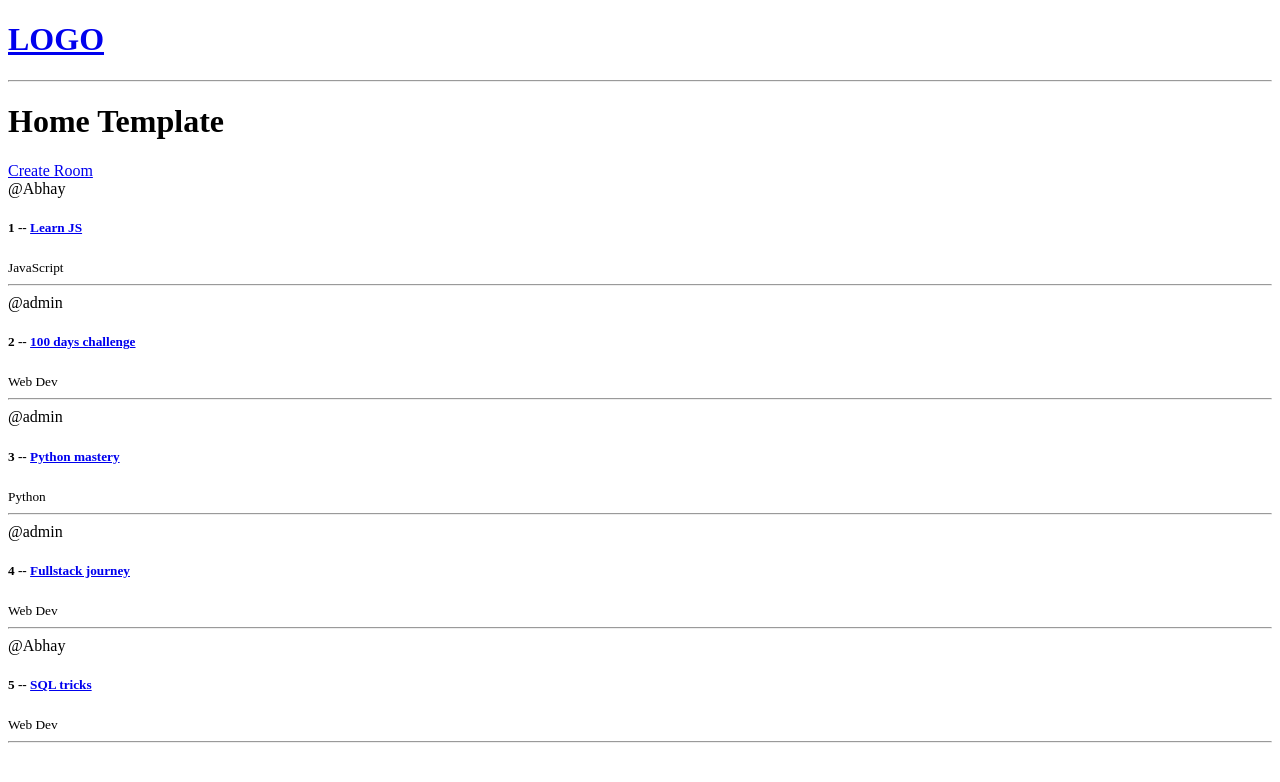
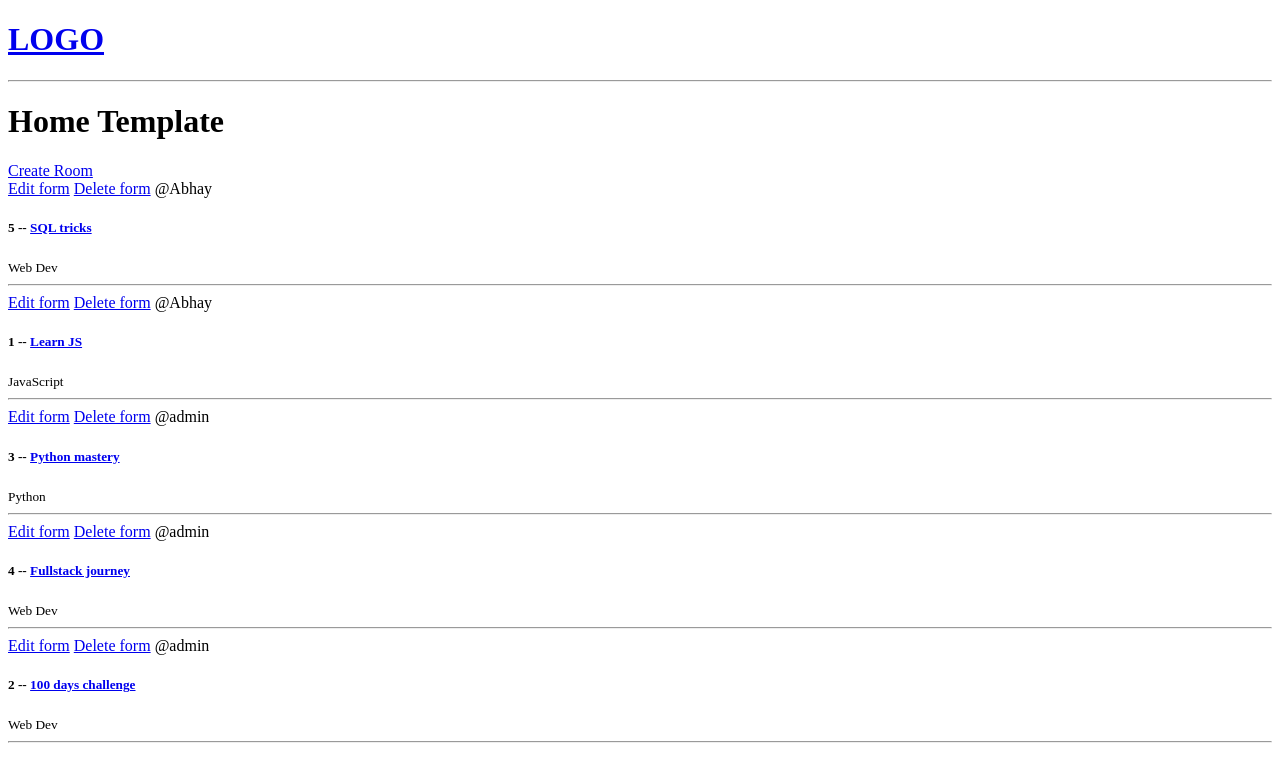
Before and after one commit to AbhayParasharhere/DjangoStudyBuddy, a Django app: page / in a window 1280 px wide. Shown: the top 782 px of the page. Run offline with Django 4.2, Linux system fonts and the light colour scheme; data comes from the database, SQL or seed files in the repository; both versions use the stored data as it was after the commit.

Commit message:
Add update and delete room functionality

```diff
--- a/studybuddy/base/models.py
+++ b/studybuddy/base/models.py
@@ -18,6 +18,9 @@ class Room(models.Model):
     updated = models.DateTimeField(auto_now=True)
     created = models.DateTimeField(auto_now_add=True)
 
+    class Meta:
+        ordering = ['-updated', '-created']
+
     def __str__(self):
         return self.name
 
--- a/studybuddy/base/templates/base/home.html
+++ b/studybuddy/base/templates/base/home.html
@@ -10,6 +10,8 @@
 
         {% for room in rooms %}
         <div>
+            <a href="{%url 'update-room' room.id%}">Edit form</a>
+            <a href="{%url 'delete-room' room.id%}">Delete form</a>
             <span>@{{room.host.username}}</span>
             <h5>
                 {{room.id}} -- <a href="{% url 'room' room.id%}">
@@ -18,7 +20,7 @@
 
             </h5>
             <small>{{room.topic.name}}</small>
-            <hr>
+            <hr />
         {% endfor %}
     </div>
 </div>
--- a/studybuddy/base/urls.py
+++ b/studybuddy/base/urls.py
@@ -4,5 +4,7 @@ from . import views
 urlpatterns = [
     path('', views.home, name='home'),
     path('room/<str:pk>/', views.room, name='room'),
-    path('create-room/', views.createRoom, name="create-room")
+    path('create-room/', views.createRoom, name="create-room"),
+    path('update-room/<str:pk>/', views.updateRoom, name="update-room"),
+    path('delete-room/<str:pk>/', views.deleteRoom, name="delete-room"),
 ]
--- a/studybuddy/base/views.py
+++ b/studybuddy/base/views.py
@@ -25,3 +25,24 @@ def createRoom(request):
             return redirect('home')
     context = {'form': form}
     return render(request, 'base/room_form.html', context)
+
+
+def updateRoom(request, pk):
+    room = Room.objects.get(id=pk)
+    form = RoomForm(instance=room)
+    if request.method == 'POST':
+        form = RoomForm(request.POST, instance=room)
+        if form.is_valid():
+            form.save()
+            return redirect('home')
+    context = {'form': form}
+    return render(request, 'base/room_form.html', context)
+
+
+def deleteRoom(request, pk):
+    room = Room.objects.get(id=pk)
+    if request.method == 'POST':
+        room.delete()
+        return redirect('home')
+    context = {'obj': room}
+    return render(request, 'base/delete.html', context)
```
Also changed, not shown: studybuddy/base/templates/base/delete.html (added, +12 -0 lines), studybuddy/db.sqlite3.
